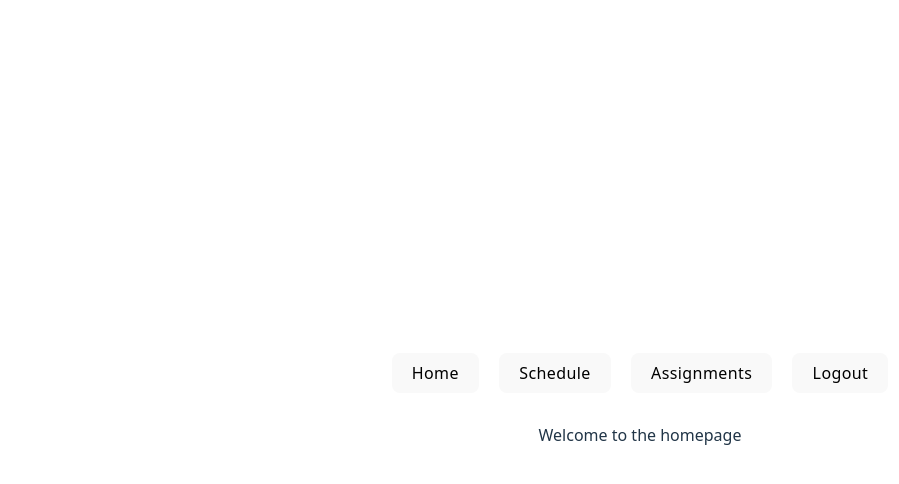
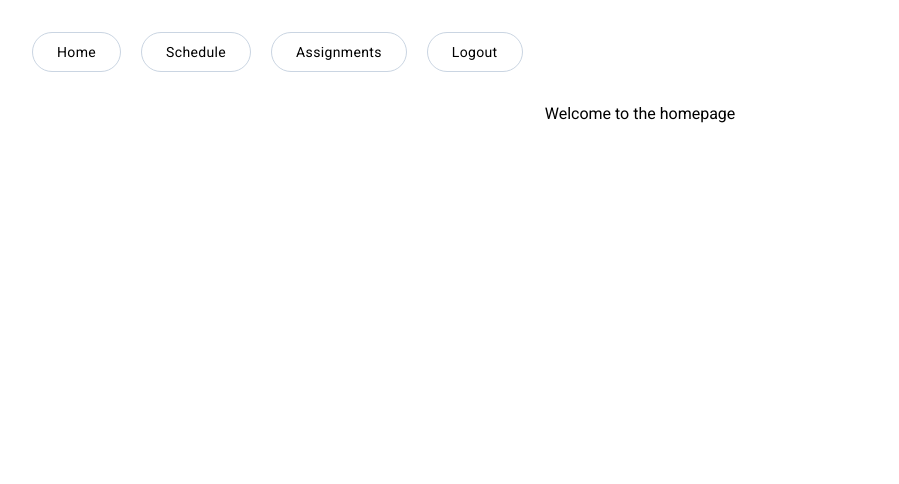
Before and after one commit to SimplifySchool/simplify-school, a React (Vite) app in the folder frontend/: page / in a window 1280 px wide. Shown: the top 484 px of the page, without its empty margins (0-899 px from the left). Built offline with nearby package versions, Linux system fonts and the light colour scheme; no server answers.

Commit message:
Changed the index.css to the correct one

```diff
--- a/frontend/src/index.css
+++ b/frontend/src/index.css
@@ -1,70 +1,6 @@
+@import url('https://fonts.googleapis.com/css2?family=Roboto:wght@400;700&display=swap');
 @import 'tailwindcss';
 
-:root {
-    font-family: system-ui, Avenir, Helvetica, Arial, sans-serif;
-    line-height: 1.5;
-    font-weight: 400;
-
-    color-scheme: light dark;
-    color: rgba(255, 255, 255, 0.87);
-    background-color: #242424;
-
-    font-synthesis: none;
-    text-rendering: optimizeLegibility;
-    -webkit-font-smoothing: antialiased;
-    -moz-osx-font-smoothing: grayscale;
+@theme {
+    --font-sans: 'Roboto', ui-sans-serif, system-ui, sans-serif;
 }
-
-a {
-    font-weight: 500;
-    color: #646cff;
-    text-decoration: inherit;
-}
-a:hover {
-    color: #535bf2;
-}
-
-body {
-    margin: 0;
-    display: flex;
-    place-items: center;
-    min-width: 320px;
-    min-height: 100vh;
-}
-
-h1 {
-    font-size: 3.2em;
-    line-height: 1.1;
-}
-
-button {
-    border-radius: 8px;
-    border: 1px solid transparent;
-    padding: 0.6em 1.2em;
-    font-size: 1em;
-    font-weight: 500;
-    font-family: inherit;
-    background-color: #1a1a1a;
-    cursor: pointer;
-    transition: border-color 0.25s;
-}
-button:hover {
-    border-color: #646cff;
-}
-button:focus,
-button:focus-visible {
-    outline: 4px auto -webkit-focus-ring-color;
-}
-
-@media (prefers-color-scheme: light) {
-    :root {
-        color: #213547;
-        background-color: #ffffff;
-    }
-    a:hover {
-        color: #747bff;
-    }
-    button {
-        background-color: #f9f9f9;
-    }
-}
```
